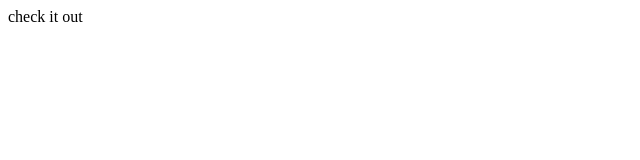
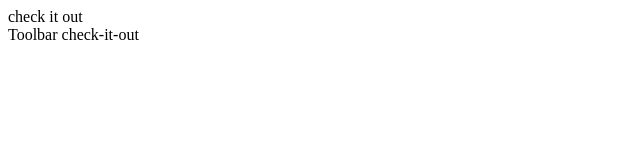
Before and after one commit to LemonScone/check-it-out, a React (Create React App) app: page / in a window 1280 px wide. Shown: the top 160 px of the page, without its empty margins (0-640 px from the left). Built offline with nearby package versions, Linux system fonts and the light colour scheme.

Commit message:
💄 add material-ui

```diff
--- a/package.json
+++ b/package.json
@@ -4,6 +4,9 @@
   "main": "public/electron.js",
   "private": true,
   "dependencies": {
+    "@emotion/react": "^11.4.1",
+    "@emotion/styled": "^11.3.0",
+    "@mui/material": "^5.0.1",
     "react": "^17.0.2",
     "react-dom": "^17.0.2",
     "react-scripts": "^4.0.3"
--- a/src/App.js
+++ b/src/App.js
@@ -1,7 +1,10 @@
+import Toolbar from './components/Toolbar'
+
 function App() {
   return (
     <div className="App">
       <header className="App-header">check it out</header>
+      <Toolbar name="check-it-out"></Toolbar>
     </div>
   )
 }
--- /dev/null
+++ b/src/components/Toolbar.js
@@ -0,0 +1,5 @@
+import React from 'react'
+function Toolbar(props) {
+  return <div>Toolbar {props.name}</div>
+}
+export default Toolbar
```
Also changed, not shown: 1 other file (tests, documents, lock files or other folders).
